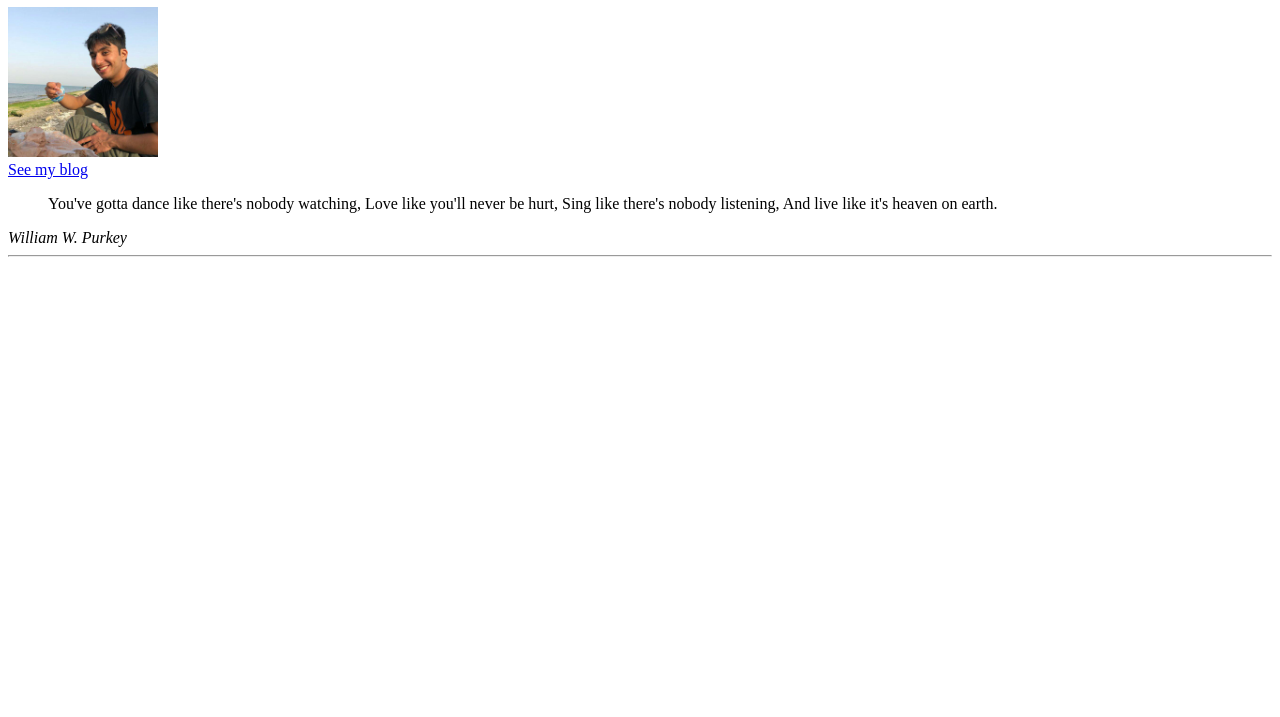
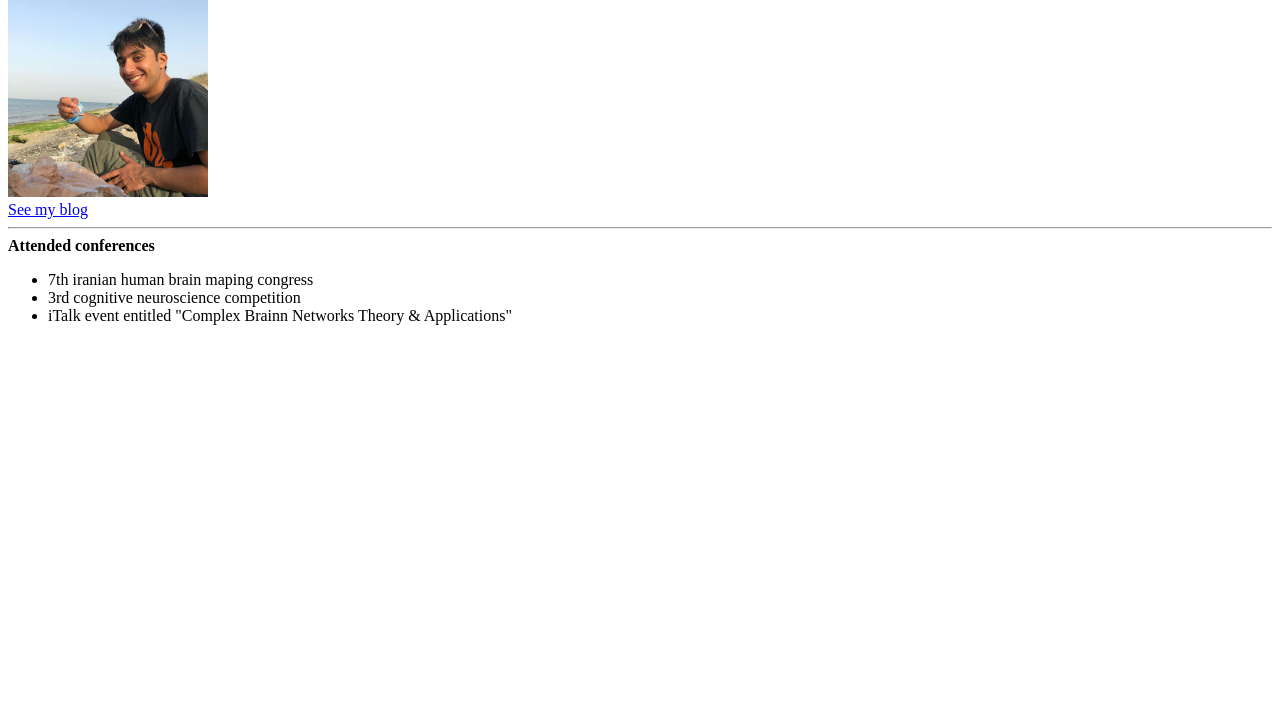
Before and after one commit to amirasaadi/amirasaadi.github.io, a plain HTML site: page index.html in a window 1280 px wide. Shown: the part 83-800 px from the top of the page. Drawn offline with Linux system fonts and the light colour scheme.

Commit message:
conferences added

```diff
--- a/index.html
+++ b/index.html
@@ -1,20 +1,24 @@
 <!DOCTYPE html>
 <html lang="en">
 <title>Amir Asaadi personal site</title>
+<head>
+
+</head>
 <body>
-<hr>
+
  <h1>Welcome to Amir Website.</h1>
- <img src="Images/AmirAsaadi.jpg" alt="Amir Asaadi" width="150" height="150">
+ <img src="Images/AmirAsaadi.jpg" style="width:200px;height:200px;">
  <br>
-  <a href="https://www.amirasaadi.blog.ir">See my blog</a>
-  <br>
-<blockquote cite="https://www.goodreads.com/quotes/tag/life">
-You've gotta dance like there's nobody watching,
-Love like you'll never be hurt,
-Sing like there's nobody listening,
-And live like it's heaven on earth.
-</blockquote>
-<cite>William W. Purkey </cite>
-<hr>
+  <a href="https://www.amirasaadi.blog.ir" target="_blank" >See my blog</a>
+  <hr>
+  <b> Attended conferences </b>
+  <ul>
+    <li>7th iranian human brain maping congress</li>
+    <li>3rd cognitive neuroscience competition</li>
+    <li>iTalk event entitled "Complex Brainn Networks Theory & Applications"</li>
+  </ul>
+
+
+<!-- Write this code 26 OCT 2020 -->
 </body>
 </html>
```
